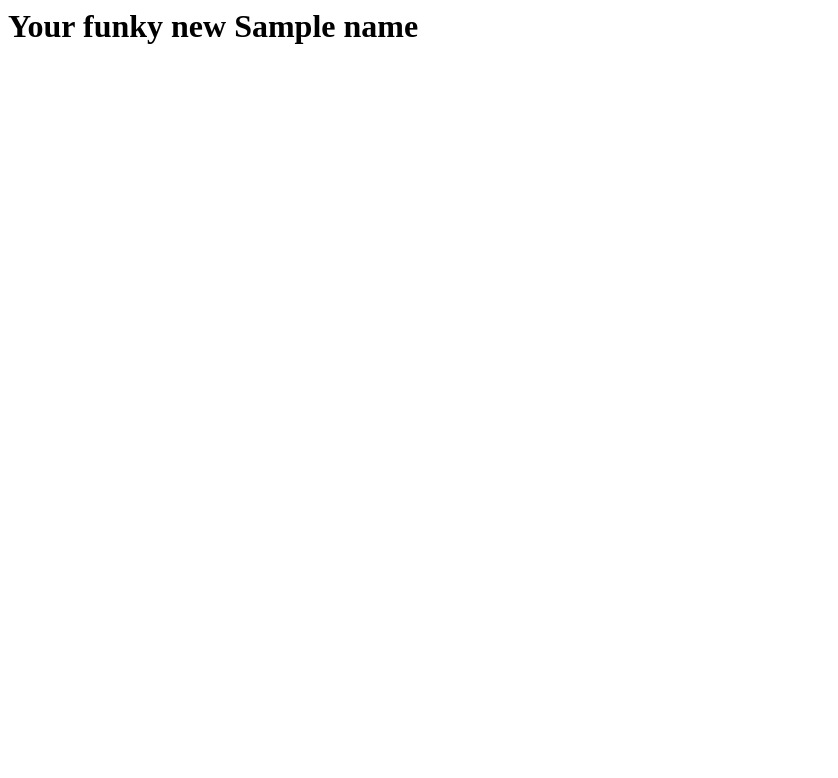
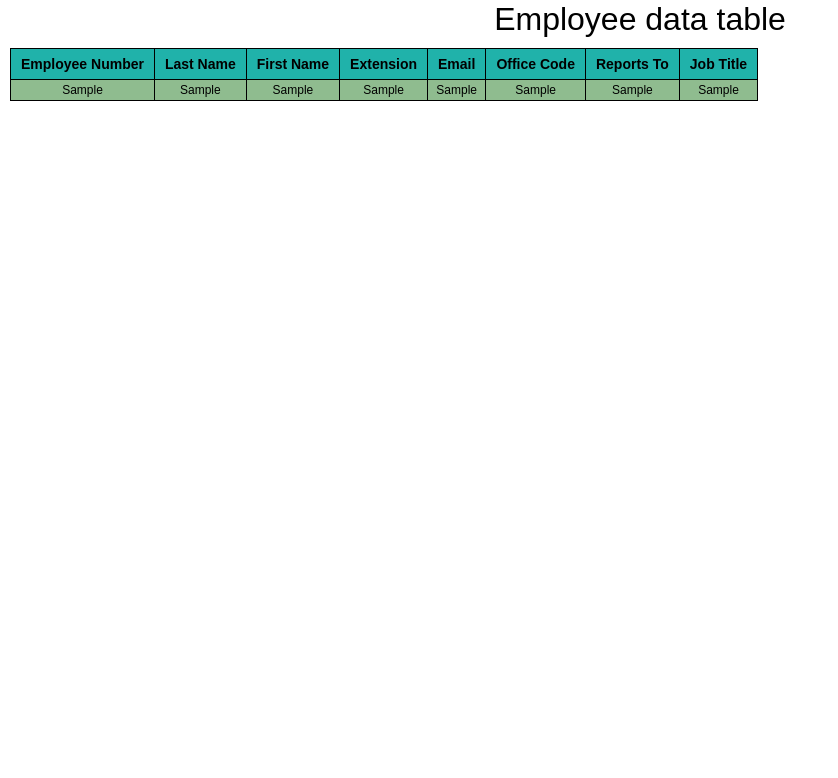
Before and after one commit to khind1982/computerkh, a Django app: template classic_cars/get_employee_data/templates/employee_tracker.html in a window 1280 px wide. Shown: the top 778 px of the page, without its empty margins (0-838 px from the left). Run offline with Django 4.2, Linux system fonts and the light colour scheme; the template is opened without the code that fills it: most values are stand-ins (such as "Sample title", 1, 10 or a date in 2020).

Commit message:
Code to build employee table from database in django and style it.

```diff
--- /dev/null
+++ b/classic_cars/get_employee_data/static/css/styles.css
@@ -0,0 +1,38 @@
+body {
+    font-size:12px;
+    /* background-color: #ffdead; */
+    font-family:Arial, Verdana, Helvetica, sans-serif;
+    color:black;
+    line-height:1.3px;
+    margin:0;
+}
+
+th {
+    background-color: lightseagreen;
+    font-size:14px;
+    line-height:10px;
+    margin:1px;
+    padding:10px;
+    border:1px solid black;
+}
+
+td {
+    background-color: darkseagreen;
+    font-size:12px;
+    line-height:10px;
+    margin:1px;
+    padding:5px;
+    border:1px solid black;
+}
+
+table {
+    margin:10px;
+}
+
+div#table {
+    text-align:center;
+}
+
+h2 {
+    text-align:center;
+}
--- a/classic_cars/get_employee_data/templates/employee_tracker.html
+++ b/classic_cars/get_employee_data/templates/employee_tracker.html
@@ -1,5 +1,57 @@
-{% if name %}
+<!-- {% if name %}
     <h1>Your funky new {{name}}</h1>
 {% else %}
     <h1>Hello World!</h1>
-{% endif %}
+{% endif %} -->
+{% load static %}
+<!DOCTYPE html>
+<html>
+<head>
+    <title>Employee Database</title>
+    <meta charset=utf-8 />
+    <link rel="stylesheet" href="https://cdn.jsdelivr.net/npm/bootstrap@5.1.3/dist/css/bootstrap.min.css" integrity="sha384-1BmE4kWBq78iYhFldvKuhfTAU6auU8tT94WrHftjDbrCEXSU1oBoqyl2QvZ6jIW3" crossorigin="anonymous" />
+    <link rel="stylesheet" href="{% static 'css/styles.css' %}">
+</head>
+<body>
+<h2 position="center">Employee data table</h2>
+
+<div id="table">
+<table>
+    <thead>
+        <tr>
+            <th>Employee Number</th>
+            <th>Last Name</th>
+            <th>First Name</th>
+            <th>Extension</th>
+            <th>Email</th>
+            <th>Office Code</th>
+            <th>Reports To</th>
+            <th>Job Title</th>
+        </tr>
+    </thead>
+    <tbody>
+    {% for i in data %}
+        <tr>
+        <td>{{ i.0 }}</td>
+        <td>{{ i.1 }}</td>
+        <td>{{ i.2 }}</td>
+        <td>{{ i.3 }}</td>
+        <td>{{ i.4 }}</td>
+        <td>{{ i.5 }}</td>
+        <td>{{ i.6 }}</td>
+        <td>{{ i.7 }}</td>
+        </tr>
+    {% endfor %}
+    </tbody>
+</table>
+</div>
+</body>
+</html>
+
+<!-- <p>Using the form below, enter an employee ID to show their details:</p>
+
+<form method="post">
+    <label for="employee_id">Employee ID:</label>
+    <input type="text" name="employee_id"/>
+    <button type="submit">Get Info</button>
+</form> -->
```
Also changed, not shown: classic_cars/get_employee_data/views.py (+9 -1 lines).
